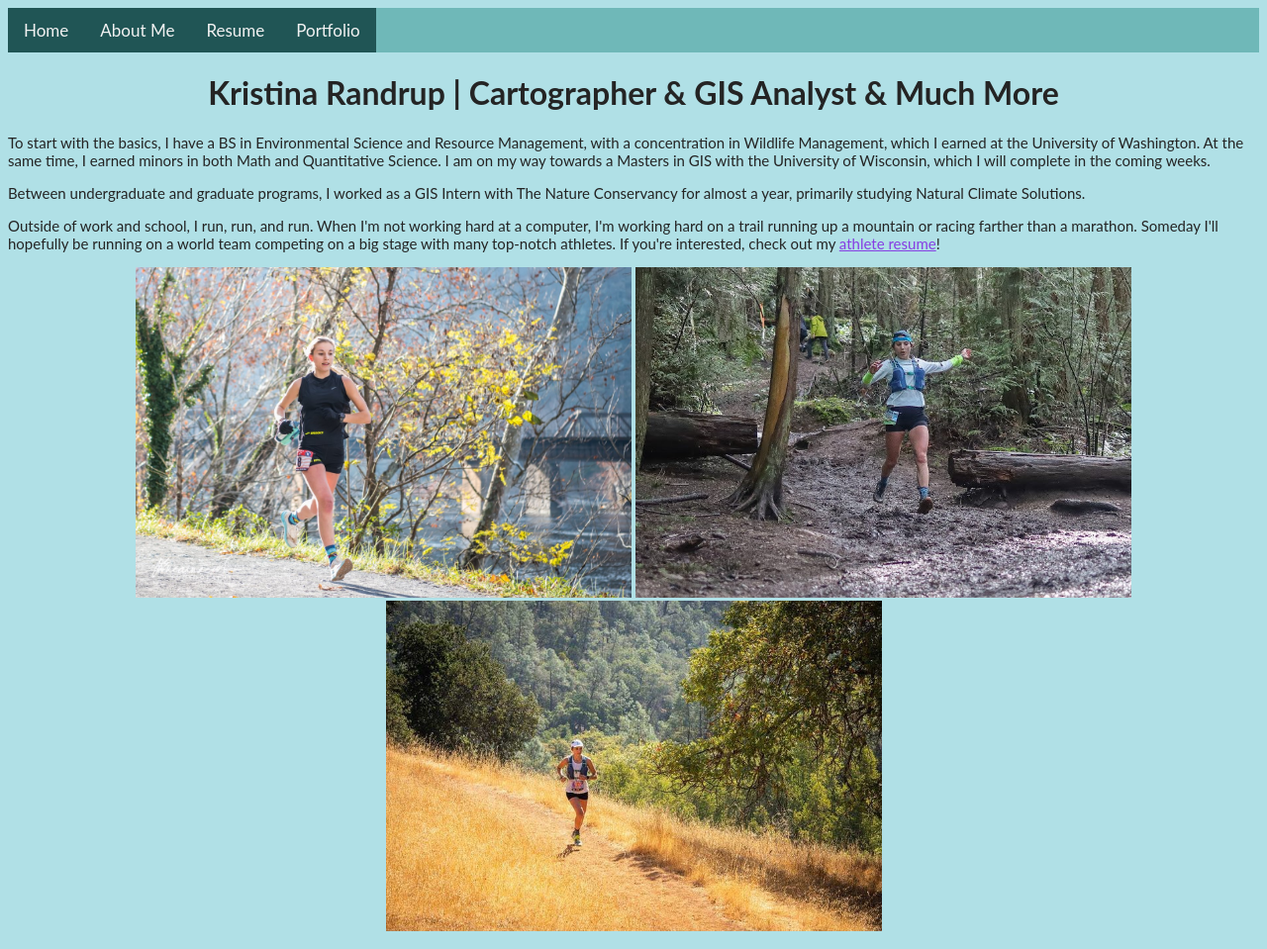
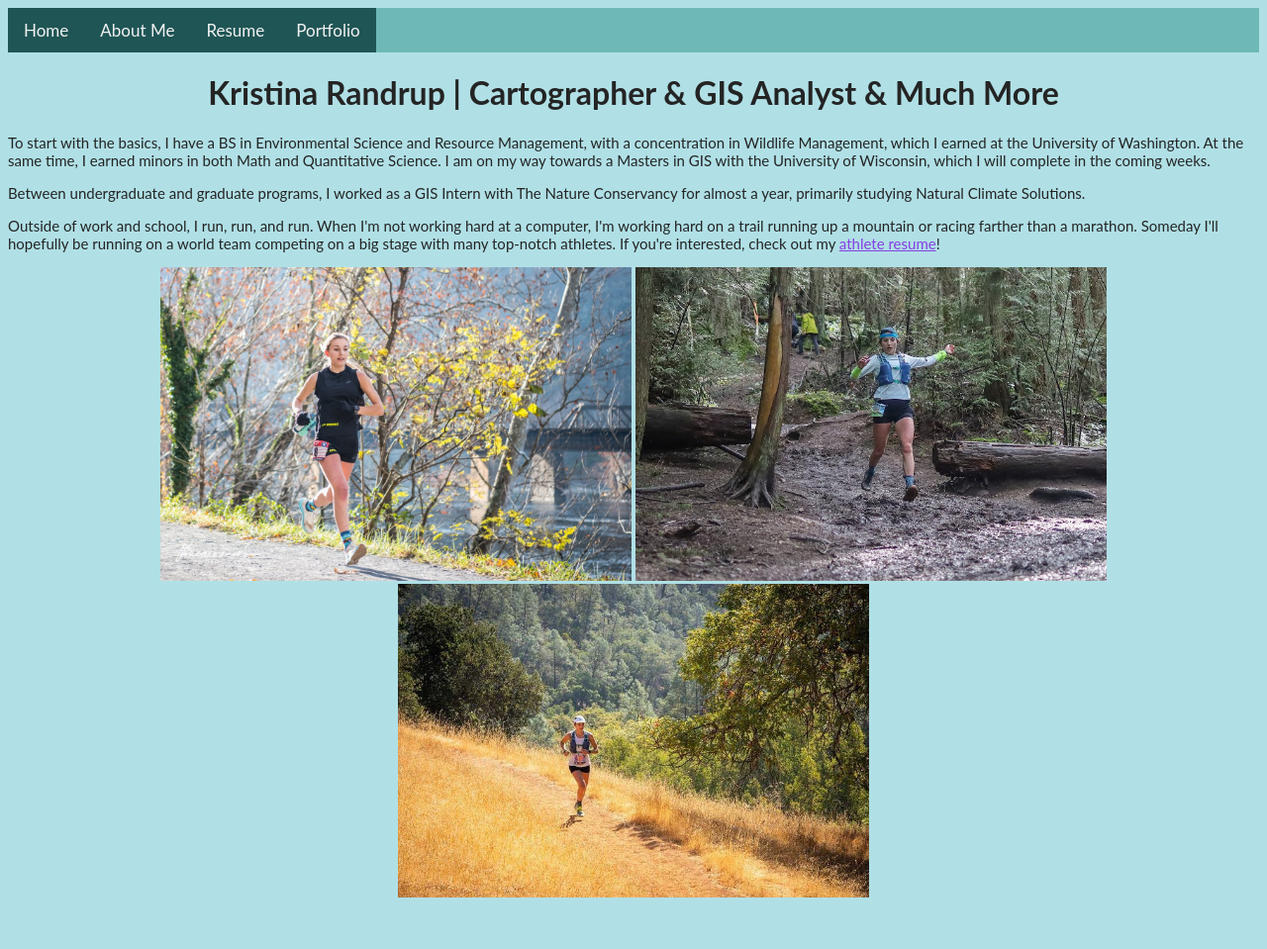
Before and after one commit to kvrandrup/randrup_portfolio, a plain HTML site: page about.html in a window 1280 px wide. Shown: the whole page at 99% size. After the commit the page ends 925 px from the top, so only its background shows below. Drawn offline with Linux system fonts and the light colour scheme.

Commit message:
readjusted photos

```diff
--- a/about.html
+++ b/about.html
@@ -29,9 +29,9 @@ up a mountain or racing farther than a marathon. Someday I'll hopefully be runni
 with many top-notch athletes. If you're interested, check out my <a href="athlete_resume.pdf" target="_blank"> athlete resume</a>!</p>
 
 <p><center>
-  <img src="lib/jfk.jpg" alt="jfk" width="501" height="334"/>
-  <img src="lib/chuckanut.jpg" alt="chuckanut" width="501" height="334"/>
-  <img src="lib/lake_sonoma.jpg" alt="lake_sonoma" width="501" height="334"/></center></p>
+  <img src="lib/jfk.jpg" alt="jfk" width="476" height="317"/>
+  <img src="lib/chuckanut.jpg" alt="chuckanut" width="476" height="317"/>
+  <img src="lib/lake_sonoma.jpg" alt="lake_sonoma" width="476" height="317"/></center></p>
 </body>
 
 </html>
```
